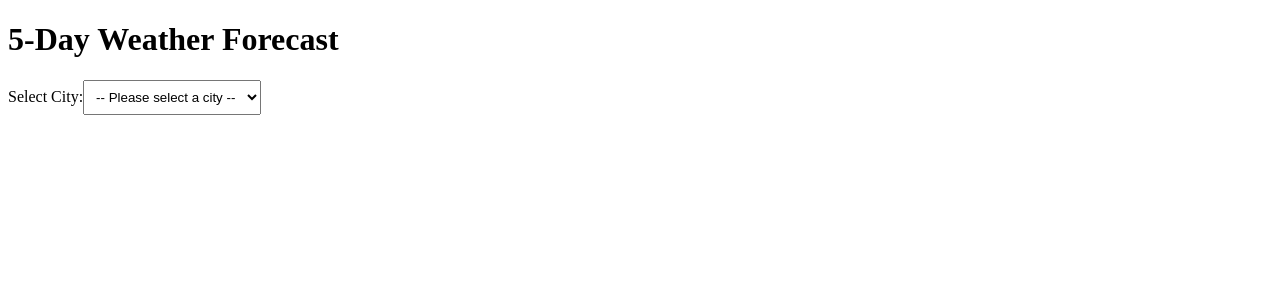
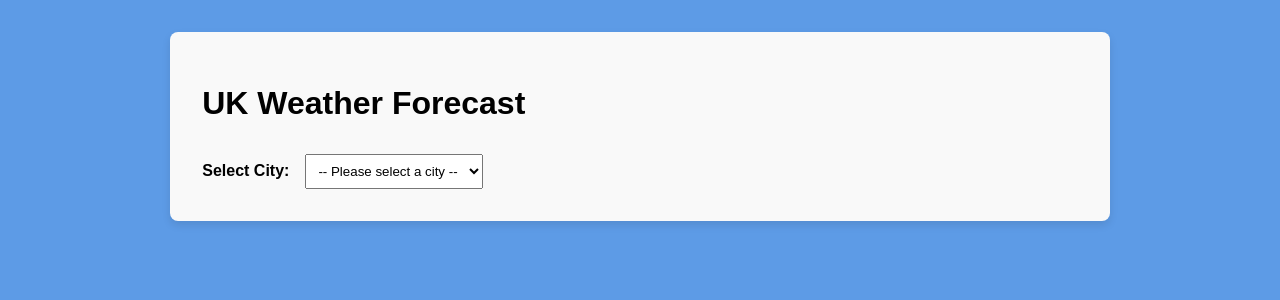
Before and after one commit to Noornaj12/weather-forecast, an Angular app: page / in a window 1280 px wide. Shown: the top 300 px of the page. Built offline with nearby package versions, Linux system fonts and the light colour scheme.

Commit message:
enhancements

```diff
--- a/src/app/app.html
+++ b/src/app/app.html
@@ -1,5 +1,6 @@
+<div class="container">
   <header>
-  <h1>5-Day Weather Forecast</h1>
+    <h1>UK Weather Forecast</h1>
   </header>
   <main>
     <!-- City selection -->
@@ -7,3 +8,4 @@
     <!-- Forecast for selected city -->
     <app-weather-container></app-weather-container>
   </main>
+</div>
--- a/src/app/components/forecast-card/forecast-card.html
+++ b/src/app/components/forecast-card/forecast-card.html
@@ -1,12 +1,9 @@
 <article class="card">
   <div class="date">{{ day.date | date : 'dd/MM/yy' }}</div>
   <img [src]="day.icon" class="icon" />
-  <div>
-    <span>{{ day.tempMax | round }} / </span>
-    <span>{{ day.tempMin | round }} °C</span>
-  </div>
+
   <strong>Temprature: {{ day.temp | round }} °C</strong>
 
-  <div>Wind: {{ day.windSpeed | round }} m/s</div>
-  <div>{{ day.description }}</div>
+  <div>Wind Speed: {{ day.windSpeed | round }} m/s</div>
+  <div>{{ day.description | titlecase }}</div>
 </article>
--- a/src/app/components/loader/loader.html
+++ b/src/app/components/loader/loader.html
@@ -1 +1,3 @@
-<div class="loader"></div>
+<div class="loader-overlay">
+  <div class="loader"></div>
+</div>
--- a/src/app/components/weather-container/weather-container.html
+++ b/src/app/components/weather-container/weather-container.html
@@ -8,6 +8,8 @@
 }
 <!-- Forecast -->
 @if(store.forecast().length){
-<h2>Forecast for {{ store.city() }}</h2>
-<app-forecast-list [forecast]="store.forecast()"></app-forecast-list>
+<div class="forecast-container">
+  <h2>5-Day Weather Forecast for {{ store.city() }}</h2>
+  <app-forecast-list [forecast]="store.forecast()"></app-forecast-list>
+</div>
 }
--- a/src/styles.css
+++ b/src/styles.css
@@ -1,3 +1,23 @@
+body {
+  font-family: Arial, sans-serif;
+  margin: 2rem;
+  background-color: #5d9be6;
+}
+.container {
+  max-width: 72%;
+  margin: 0 auto;
+  background: #f9f9f9;
+  padding: 2rem;
+  border-radius: 8px;
+  box-shadow: 0 4px 8px rgba(0, 0, 0, 0.1);
+}
+header {
+  margin-bottom: 2rem;
+}
+label {
+  font-weight: bold;
+  padding-right: 1rem;
+}
 select {
   padding: 0.5rem;
 }
@@ -7,6 +27,9 @@ select {
   border-radius: 8px;
   width: 150px;
   text-align: center;
+  box-shadow: 0 5px 5px rgba(0, 0, 0, 0.1);
+  background-color: #97919152;
+  line-height: 1.5;
 }
 .icon {
   width: 70px;
@@ -21,16 +44,31 @@ select {
   color: red;
   margin-top: 1rem;
 }
+
+.loader-overlay {
+  position: fixed; /* Stays on top of everything */
+  top: 0;
+  left: 0;
+  width: 100%;
+  height: 100%;
+  background: rgba(255, 255, 255, 0.5); /* optional blur */
+  display: flex;
+  justify-content: center;
+  align-items: center;
+  z-index: 9999; /* Very high */
+}
 .loader {
   width: 40px;
   height: 40px;
-  border: 4px solid #ddd; /* Light grey */
-  border-top-color: #3498db; /* Blue */
+  border: 4px solid #ddd;
+  border-top-color: #3498db;
   border-radius: 50%;
   animation: spin 1s linear infinite;
-  margin: 40px auto; /* Center */
+  margin: 40px auto;
 }
-
+.forecast-container {
+  margin-top: 3rem;
+}
 @keyframes spin {
   to {
     transform: rotate(360deg);
```
Also changed, not shown: 1 other file (tests, documents, lock files or other folders). Lines whose indentation alone changed are shown as unchanged.
